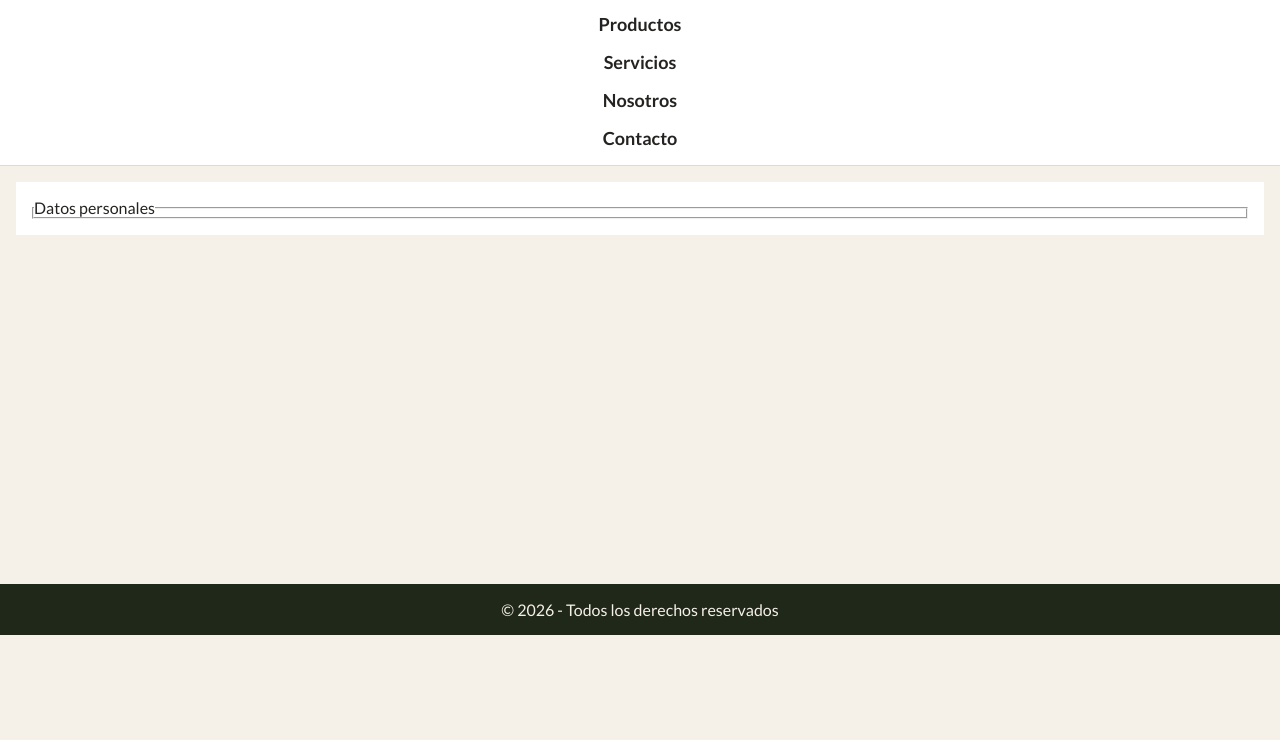
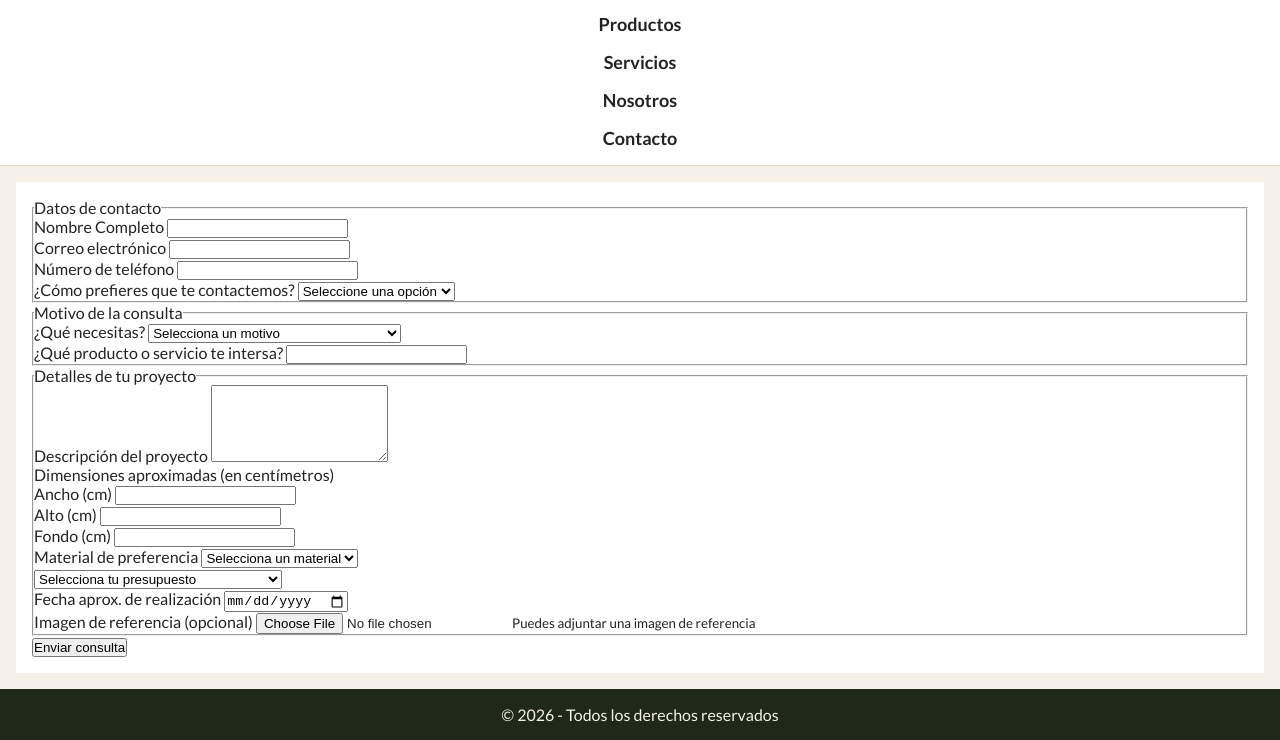
Before and after one commit to ErickLondono/proyecto-web-carpinteria, a plain HTML site: page contacto.html in a window 1280 px wide. Shown: the part 165-905 px from the top of the page. Before the commit the page ends 800 px from the top, so only its background shows below. Drawn offline with Linux system fonts and the light colour scheme.

Commit message:
Se agrego los datos del formulario

```diff
--- a/contacto.html
+++ b/contacto.html
@@ -1,4 +1,4 @@
-<!DOCTYPE html>
+  <!DOCTYPE html>
 <html lang="es">
 
 <head>
@@ -43,18 +43,145 @@
 
         <fieldset>
 
-          <legend>Datos personales</legend>
+          <legend>Datos de contacto</legend>
 
+            <div class= "campo">
+              <label for="nombre">Nombre Completo</label>
+              <input id="nombre" type="text">
+            </div>
 
+            <div class="campo">
+              <label for="email">Correo electrónico</label>
+              <input id="email" type="email">
+            </div>
 
+            <div class="campo">
+              <label for="telefono">Número de teléfono</label>
+              <input id="telefono" type="tel">
+            </div>
+
+            <div class="campo">
+              <label for="medio">¿Cómo prefieres que te contactemos?</label>
+              <select name="medio" id="medio">
+                <option value="">Seleccione una opción</option>
+                <option value="whatsapp">WhatsApp</option>
+                <option value="llamada">Llamada telefónica</option>
+                <option value="correo">Correo electrónico</option>
+              </select>
+            </div>
 
         </fieldset>
 
+        <fieldset>
+
+          <legend>Motivo de la consulta</legend>
+
+          <div class="campo">
+            <label for="motivo">¿Qué necesitas?</label>
+            <select name="motivo" id="motivo">
+              <option value="">Selecciona un motivo</option>
+              <option value="cotizacion">Solicitar una cotización.</option>
+              <option value="diseño">Diseño de muebles personalizados.</option>
+              <option value="fabricacion">Fabricación de muebles.</option>
+              <option value="asesoria">Asesoría sobre materiales y acabados.</option>
+              <option value="productos">Consultar productos disponibles.</option>
+              <option value="tiempo">Consultar tiempos de entrega.</option>
+              <option value="otro">Otro tipo de consulta.</option>
+            </select>
+          </div>
+
+          <div class= campo>
+            <label for="servicio">¿Qué producto o servicio te intersa?</label>
+            <input id="servicio" type="text">
+          </div>
+
+        </fieldset>
+
+        <fieldset>
+
+          <legend>Detalles de tu proyecto</legend>
+
+          <div class="campo">
+            <label for="descripcion">Descripción del proyecto</label>
+            <textarea name="descripcion" id="descripcion" rows="5"></textarea>
+          </div>
+
+          <div class="campo">
+            <p>Dimensiones aproximadas (en centímetros)</p>
+
+            <div class="dimensiones">
+
+              <div>
+                  <label for="ancho">Ancho (cm)</label>
+                  <input type="number">
+              </div>
+
+              <div>
+                  <label for="alto">Alto (cm)</label>
+                  <input type="number" id="alto">
+              </div>
+
+              <div>
+                  <label for="fondo">Fondo (cm)</label>
+                  <input type="number" id="fondo">
+              </div>
+
+            </div>
+          </div>
+
+          <div class="campo">
+            <label for="material">Material de preferencia</label>
+            <select id="material" name="material">
+              <option value="" disabled selected>Selecciona un material </option>
+              <option value="pino">Madera de pino</option>
+              <option value="roble">Madera de roble</option>
+              <option value="cedro">Madera de cedro</option>
+              <option value="nogal">Madera de nogal</option>
+              <option value="melamina">Melamina</option>
+              <option value="otro">Otro material</option>
+              <option value="sin-preferencia">No tengo preferencia</option>
+            </select>
+          </div>
+
+          <div class="campo">
+            <select id="presupuesto" name="presupuesto">
+              <option value="" disabled selected>Selecciona tu presupuesto</option>
+              <option value="menos-500">Menos de $500.000</option>
+              <option value="500-1000">$500.000 - $1.000.000</option>
+              <option value="1000-2000">$1.000.000 - $2.000.000</option>
+              <option value="2000-3500">$2.000.000 - $3.500.000</option>
+              <option value="mas-3500">Más de $3.500.000</option>
+              <option value="por-definir">Aún no tengo un presupuesto definido</option>
+            </select>
+
+          </div>
+
+          <div class="campo">
+            <label for="fecha">Fecha aprox. de realización</label>
+            <input type="date">
+          </div>
+
+          <div class="campo">
+            <label for="img">Imagen de referencia (opcional)</label>
+            <input type="file" id="img" name="img" accept="image/*">
+
+
+          <small>Puedes adjuntar una imagen de referencia</small>
+
+          </div>
+
+        </fieldset>
+
+        <button class="boton" type="sumbit">Enviar consulta</button>
+
       </form>
+
     </main>
+
     <footer class="footer">
         <p>© 2026 - Todos los derechos reservados</p>
     </footer>
+
 </body>
 
 </html>
```
